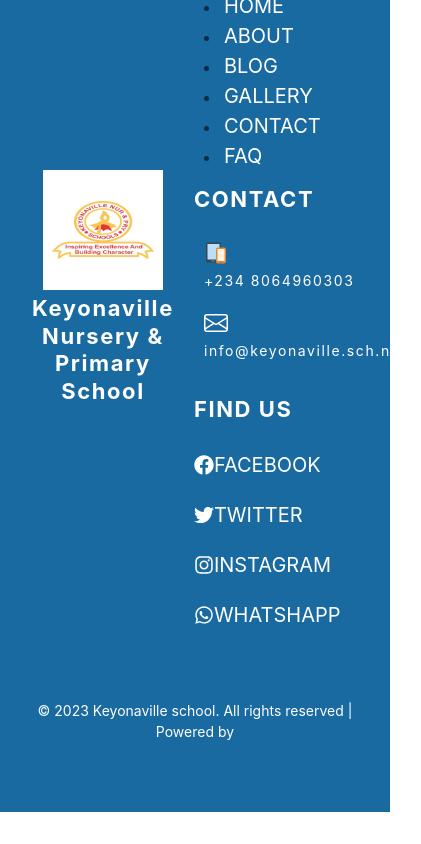
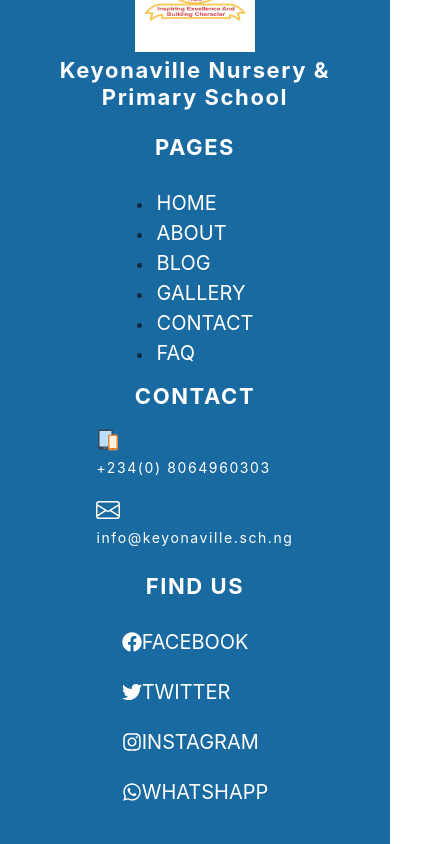
Before and after one commit to domchu/keyonaville, a Next.js app: page /about in a window 390 px wide. Shown: the part 3320-4164 px from the top of the page, 421 px wide, since content can reach past the window. Before the commit the page ends 4132 px from the top, so only its background shows below. Built offline with nearby package versions, Linux system fonts and the light colour scheme.

Commit message:
chores:small phone change

```diff
--- a/Components/Footer/Footer.js
+++ b/Components/Footer/Footer.js
@@ -10,7 +10,7 @@ function Footer() {
   return (
     <>
       <Box className="footer">
-        <Flex>
+        <Flex className="footer__items">
           <Flex
             className="footer-writeup"
             justifyContent="center"
@@ -22,7 +22,7 @@ function Footer() {
             <h2>Keyonaville Nursery & Primary School </h2>
           </Flex>
           <Flex className="footer-links" justifyContent="center">
-            <Box>
+            <Box className="footeritems">
               <h2>PAGES</h2>
               <Box className="footer-pages">
                 {links.map((link) => {
@@ -37,13 +37,12 @@ function Footer() {
                 })}
               </Box>
             </Box>
-
-            <Box>
+            <Box className="footeritems">
               <h2>CONTACT</h2>
               <Box className="footer-tools">
                 <div>
                   <FcSmartphoneTablet className="contact" />
-                  <p>+234 8064960303</p>
+                  <p>+234(0) 8064960303</p>
                 </div>
                 <div>
                   <BsEnvelope className="contact" />
@@ -51,8 +50,7 @@ function Footer() {
                 </div>
               </Box>
             </Box>
-
-            <Box>
+            <Box className="footeritems">
               <h2>FIND US</h2>
               <Box className="footer-socials">
                 <ul>
@@ -72,7 +70,7 @@ function Footer() {
             </Box>
           </Flex>
         </Flex>
-        <Box pt={40} textAlign="center">
+        <Box pt={40} textAlign="center" fontSize={20}>
           <p>
             &copy; 2023 Keyonaville school. All rights reserved | Powered by
           </p>
--- a/styles/globals.css
+++ b/styles/globals.css
@@ -248,6 +248,12 @@ nav {
     background-color: var(--clr-primary-4);
   }
 }
+.footer__items {
+  justify-content: center;
+  width: 90%;
+  margin: auto;
+}
+
 .footer {
   background-color: var(--clr-primary-3);
   padding: 50px 90px;
@@ -321,11 +327,27 @@ nav {
   .footer {
     flex-direction: column;
   }
+  .footer__items {
+    flex-direction: column;
+    width: 100%;
+  }
+  .footer-tools {
+    padding: 0px 0px;
+  }
+  .footer {
+    padding: 50px 2px;
+    background-color: var(--clr-primary-3);
+  }
+  .footeritems {
+    display: flex;
+    justify-content: center;
+    flex-direction: column;
+    align-items: center;
+  }
 }
 .contact {
   color: var(--clr-white);
   font-size: 1.5rem;
-  align-items: center;
   font-weight: normal;
 }
 
--- a/styles/globals.scss
+++ b/styles/globals.scss
@@ -240,6 +240,13 @@ Variables
   }
 
   //footer css
+  .footer__items{
+    justify-content: center;
+    // text-align: center;
+    width: 90%;
+    // align-items: center;
+    margin: auto;
+  }
   .footer{
     background-color:var(--clr-primary-3);padding: 50px 90px;h2{font-weight: bold;color: #fff;padding: 5px 10px;font-size: 22px;}p{color: #ffffff;}
     @media screen and (max-width:#{$phone-width}) {
@@ -274,11 +281,27 @@ Variables
     .footer{
       flex-direction: column;
     }
+    .footer__items{
+      flex-direction: column;
+      width:100%;
+    }
+    .footer-tools {
+      padding: 0px 0px;
+    }
+    .footer {
+      padding: 50px 2px;
+      background-color: var(--clr-primary-3);
+    }
+    .footeritems{
+      display: flex;
+justify-content: center;
+flex-direction: column;
+align-items: center;
+    }
   }
   .contact{
     color: var(--clr-white);
     font-size: 1.5rem;
-    align-items: center;
     font-weight: normal;
   }
   .footer-tools p{
```
Also changed, not shown: 1 other file (tests, documents, lock files or other folders).
